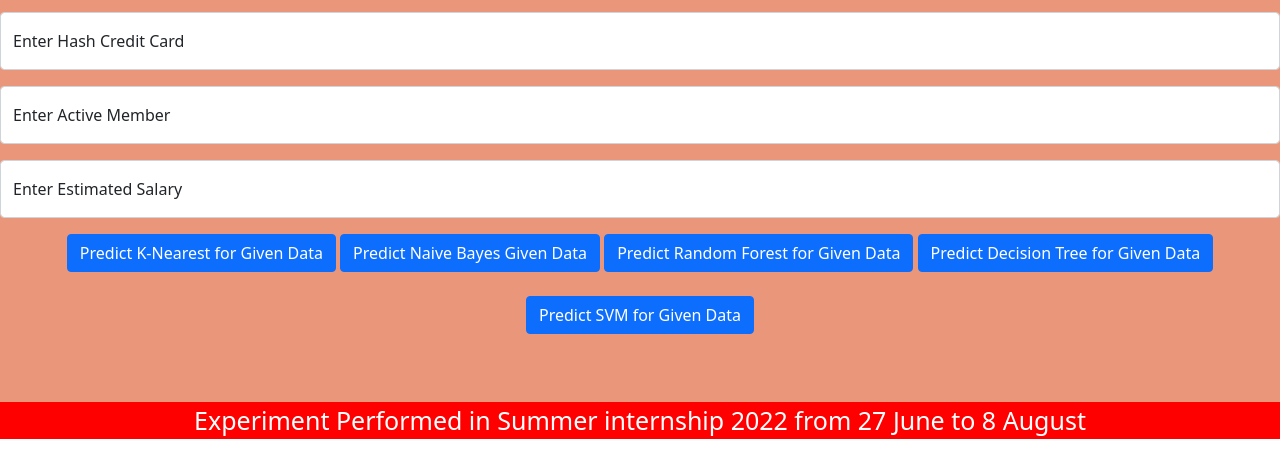
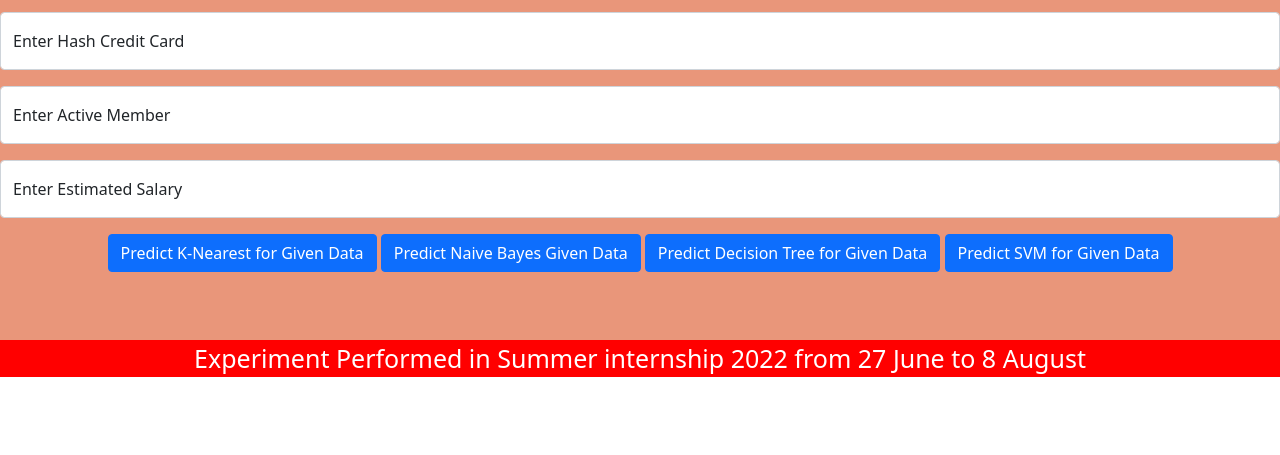
Before and after one commit to Lakhan027/ALL_Classification_Mathrod, a Flask app: page / in a window 1280 px wide. Shown: the part 938-1393 px from the top of the page. After the commit the page ends 1315 px from the top, so only its background shows below. Run offline with Flask 2, Linux system fonts and the light colour scheme; parts of the project's set-up code (start-up, migrations or seed data) failed here and were passed over.

Commit message:
Update index2.html

```diff
--- a/templates/index2.html
+++ b/templates/index2.html
@@ -82,12 +82,8 @@ div {text-align: center;}
 </div>
 <button type="submit" class="btn btn-primary btn-block btn-large">Predict K-Nearest for Given Data</button>
 <button type="submit" class="btn btn-primary btn-block btn-large">Predict Naive Bayes Given Data</button>
-<button type="submit" class="btn btn-primary btn-block btn-large">Predict Random Forest for Given Data</button>
 <button type="submit" class="btn btn-primary btn-block btn-large">Predict Decision Tree for Given Data</button>
-<br>
-<br>
 <button type="submit" class="btn btn-primary btn-block btn-large">Predict SVM for Given Data</button>
-
 </form>
 <br>
 <br>
```
